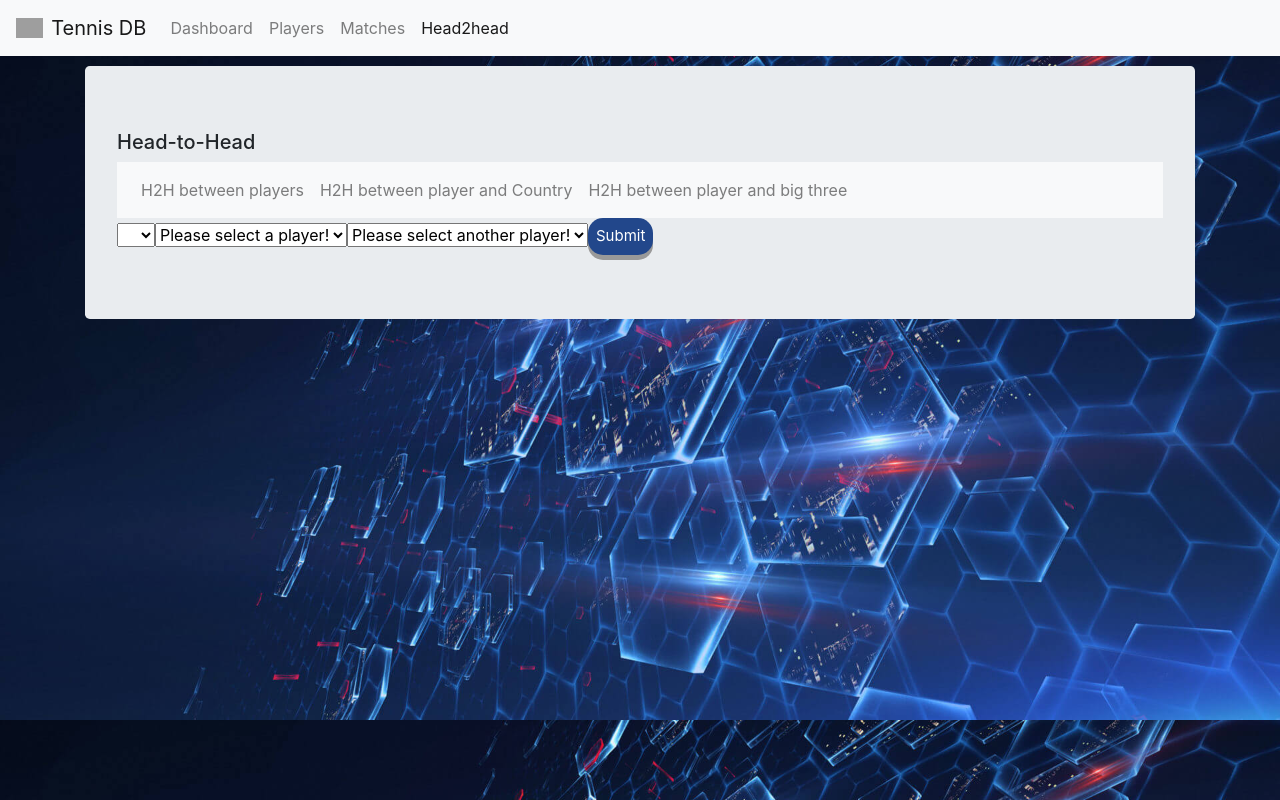
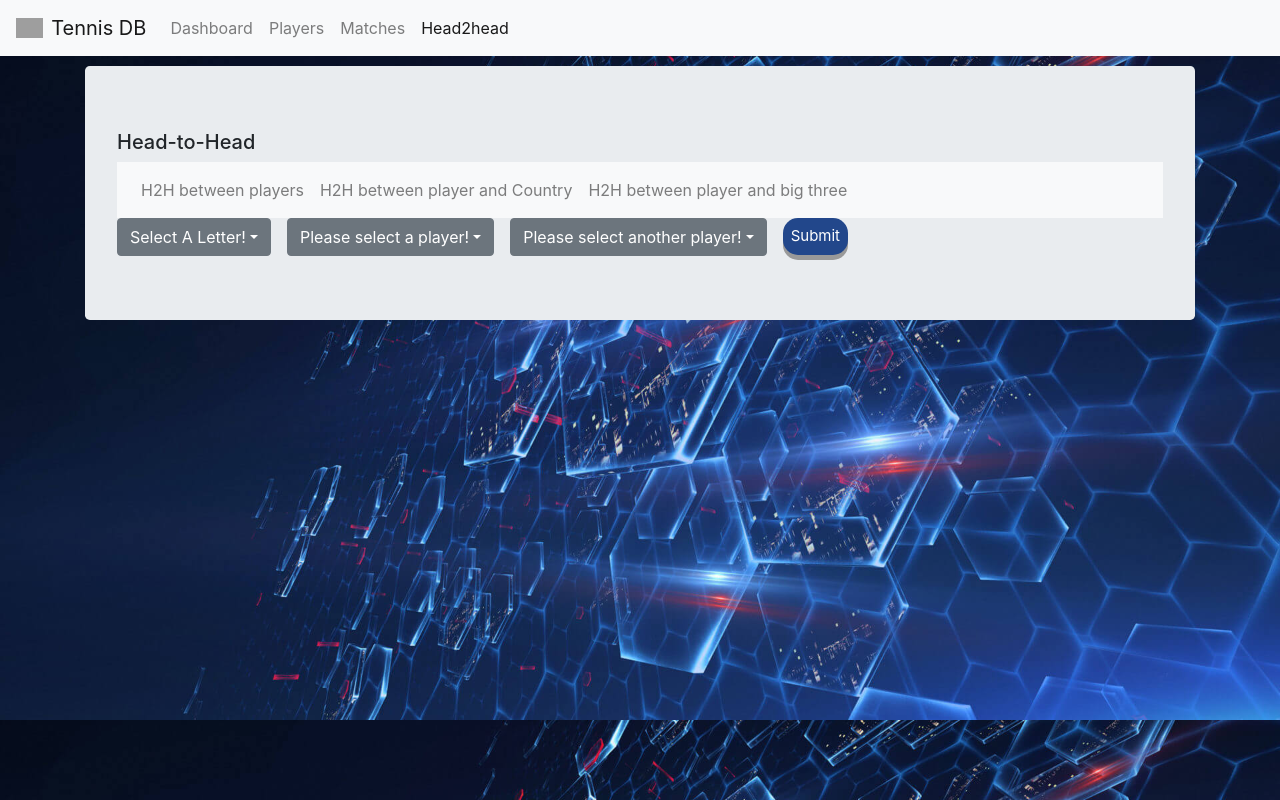
Before and after one commit to krystaljinluma/tennisDB, a React (Create React App) app in the folder client/: page /Head2head in a window 1280 px wide. Built offline with nearby package versions, Linux system fonts and the light colour scheme; grey boxes are pictures that could not be loaded; what google-maps-react would draw is missing.

Commit message:
Change the option list style to bootstrap ones

```diff
--- a/client/src/components/BigThree.js
+++ b/client/src/components/BigThree.js
@@ -4,6 +4,9 @@ import Head2headRow from './Head2headRow';
 import PageNavbar2 from './PageNavbar2';
 import '../style/Head2head.css';
 import 'bootstrap/dist/css/bootstrap.min.css';
+import ButtonGroup from 'react-bootstrap/ButtonGroup'
+import DropdownButton from 'react-bootstrap/DropdownButton'
+import { Dropdown, Button, Row, Col, Container} from 'react-bootstrap';
 
 export default class BigThree extends React.Component {
 	constructor(props) {
@@ -29,9 +32,7 @@ export default class BigThree extends React.Component {
 		let listOfLetter = [];
 		for(var j = 0;j<26;j++){
 			listOfLetter.push(
-			<option key={j} value={this.state.letterList[j]}>
-				{this.state.letterList[j]}
-			</option>);
+				<Dropdown.Item onClick={this.handleChange2}>{this.state.letterList[j]}</Dropdown.Item>);
 		}
 		this.setState({
 			optionLetterList: listOfLetter
@@ -42,15 +43,15 @@ export default class BigThree extends React.Component {
 
 	handleChange(e) {
 		this.setState({
-			selectedDecade: e.target.value
+			selectedDecade: e.target.textContent
 		});
 	}
 
 	handleChange2(e){
 		this.setState({
-			selectLetter: e.target.value
+			selectLetter: e.target.textContent
 		});
-		var letter =  e.target.value;
+		var letter =  e.target.textContent;
 		fetch(`http://localhost:8081/players2/${letter}`,
 		{
 		  method: 'GET' // The type of HTTP request.
@@ -66,9 +67,7 @@ export default class BigThree extends React.Component {
 		  // Map each genreObj in genreList to an HTML element:
 		  // A button which triggers the showMovies function for each genre.
 		  let decadeDivs = decadelist.map((eachdecade, i) =>
-		  <option key={i} value={eachdecade.name}>
-			  {eachdecade.name}
-		  </option>
+		  <Dropdown.Item onClick={this.handleChange}>{eachdecade.name}</Dropdown.Item>
 		   );
 		   console.log(decadeDivs);
 
@@ -104,12 +103,12 @@ export default class BigThree extends React.Component {
 		  console.log(err);
 		}).then(bestGenre => {
 			console.log(bestGenre);
-			let genrelist = bestGenre.map((eachGenre,i)=>
-
-			<Head2headRow tournament={eachGenre.tournament}
-			name = {eachGenre.name+"("+eachGenre.winner+")"} date = {eachGenre.match_date.substring(0,10)} round = {eachGenre.round}
-			match_id = {eachGenre.match_id}/>
-			);
+			var genrelist = [];
+			for (var i = 0;i<bestGenre.length;i=i+2){
+				genrelist.push(<Head2headRow tournament={bestGenre[i].tournament}
+					name = {bestGenre[i].name+"/"+bestGenre[i+1].name} date = {bestGenre[i].match_date.substring(0,10)} round = {bestGenre[i].round}
+					match_id = {bestGenre[i].match_id}/>);
+			}
 			var templist = [];
 			templist.push(
 			<div className="movies-container">
@@ -147,17 +146,12 @@ export default class BigThree extends React.Component {
 					<PageNavbar2 active="bigThree" />
 			        <div className="years-container">
 			          <div className="dropdown-container">
-					  <select value={this.state.selectLetter} onChange={this.handleChange2} className="dropdown" id="decadesDropdown">
-						<option key={-1} value={"null_value"}>
-		  				</option>
-							{this.state.optionLetterList}
-			            </select>
-			            <select value={this.state.selectedDecade} onChange={this.handleChange} className="dropdown" id="decadesDropdown">
-						<option key={-1} value={"null_value"}>
-							Please select a player name
-		  				</option>
-							{this.state.decades}
-			            </select>
+					  <DropdownButton as={ButtonGroup} style={{marginRight: "1em"}}  title = "Select A Letter!" variant="secondary" id="letterDropdown">
+								{this.state.optionLetterList}
+					</DropdownButton>
+					<DropdownButton as={ButtonGroup} style={{marginRight: "1em"}}  title = "Please select a player!" variant="secondary" id="play1Dropdown">
+								{this.state.decades}
+					</DropdownButton>
 			            <button className="submit-btn" id="decadesSubmitBtn" onClick={this.submitDecade}>Submit</button>
 			          </div>
 					  {this.state.genres}
--- a/client/src/components/Country.js
+++ b/client/src/components/Country.js
@@ -4,6 +4,9 @@ import PageNavbar2 from './PageNavbar2';
 import Head2headRow from './Head2headRow';
 import '../style/Head2head.css';
 import 'bootstrap/dist/css/bootstrap.min.css';
+import ButtonGroup from 'react-bootstrap/ButtonGroup'
+import DropdownButton from 'react-bootstrap/DropdownButton'
+import { Dropdown, Button, Row, Col, Container} from 'react-bootstrap';
 
 export default class Country extends React.Component {
 	constructor(props) {
@@ -32,9 +35,7 @@ export default class Country extends React.Component {
 		let listOfLetter = [];
 		for(var j = 0;j<26;j++){
 			listOfLetter.push(
-			<option key={j} value={this.state.letterList[j]}>
-				{this.state.letterList[j]}
-			</option>);
+				<Dropdown.Item onClick={this.handleChange}>{this.state.letterList[j]}</Dropdown.Item>);
 		}
 		this.setState({
 			optionLetterList: listOfLetter
@@ -45,9 +46,9 @@ export default class Country extends React.Component {
 
 	handleChange(e) {
 		this.setState({
-			selectLetter: e.target.value
+			selectLetter: e.target.textContent
 		});
-		var letter =  e.target.value;
+		var letter =  e.target.textContent;
 		fetch(`http://localhost:8081/players2/${letter}`,
 		{
 		  method: 'GET' // The type of HTTP request.
@@ -63,9 +64,7 @@ export default class Country extends React.Component {
 		  // Map each genreObj in genreList to an HTML element:
 		  // A button which triggers the showMovies function for each genre.
 		  let decadeDivs = decadelist.map((eachdecade, i) =>
-		  <option key={i} value={eachdecade.name}>
-			  {eachdecade.name}
-		  </option>
+<Dropdown.Item onClick={this.submitDecade}>{eachdecade.name}</Dropdown.Item>
 		   );
 		   console.log(decadeDivs);
 
@@ -82,9 +81,9 @@ export default class Country extends React.Component {
 	}
 
 	handleChange2(e) {
-		console.log(e.target.value);
+		console.log(e.target.textContent);
 		this.setState({
-			selectedGenre: e.target.value
+			selectedGenre: e.target.textContent
 		});
 	}
 
@@ -110,12 +109,12 @@ export default class Country extends React.Component {
 		  console.log(err);
 		}).then(bestGenre => {
 			console.log(bestGenre);
-			let genrelist = bestGenre.map((eachGenre,i)=>
-
-			<Head2headRow tournament={eachGenre.tournament}
-			name = {eachGenre.name+"("+eachGenre.winner+")"} date = {eachGenre.match_date.substring(0,10)} round = {eachGenre.round}
-			match_id = {eachGenre.match_id}/>
-			);
+			var genrelist = [];
+			for (var i = 0;i<bestGenre.length;i=i+2){
+				genrelist.push(<Head2headRow tournament={bestGenre[i].tournament}
+					name = {bestGenre[i].name+"/"+bestGenre[i+1].name} date = {bestGenre[i].match_date.substring(0,10)} round = {bestGenre[i].round}
+					match_id = {bestGenre[i].match_id}/>);
+			}
 			var templist = [];
 			templist.push(
 			<div className="movies-container">
@@ -123,7 +122,7 @@ export default class Country extends React.Component {
 			  <div className="header"><strong>date</strong></div>
 				<div className="header"><strong>tournament</strong></div>
 				<div className="header"><strong>round</strong></div>
-				<div className="header"><strong>name(win or not)</strong></div>
+				<div className="header"><strong>winner/loser</strong></div>
 			  </div>
 			  <div className="movies-container" id="results">
 				{genrelist}
@@ -143,11 +142,11 @@ export default class Country extends React.Component {
 
 	/* ---- Q3b (Best Genres) ---- */
 	submitDecade(e) {
-		console.log(e.target.value);
+		console.log(e.target.textContent);
 		this.setState({
-			selectedDecade: e.target.value
+			selectedDecade: e.target.textContent
 		});
-		var selected =  e.target.value;
+		var selected =  e.target.textContent;
 		console.log('current state is '+selected);
 		fetch(`http://localhost:8081/country/${selected}`,
 		{
@@ -171,9 +170,7 @@ export default class Country extends React.Component {
 		//   );
 
 		  let newOptionList = bestGenre.map((eachGenre, j) =>
-		  <option key={j} value={eachGenre.country}>
-			  {eachGenre.country}
-		  </option>
+		  <Dropdown.Item onClick={this.handleChange2}>{eachGenre.country}</Dropdown.Item>
 		   );
 
 		//   console.log(genrelist);
@@ -202,23 +199,15 @@ export default class Country extends React.Component {
 					<PageNavbar2 active="head2head" />
 			        <div className="years-container">
 			          <div className="dropdown-container">
-					  <select value={this.state.selectLetter} onChange={this.handleChange} className="dropdown" id="decadesDropdown">
-						<option key={-1} value={"null_value"}>
-		  				</option>
-							{this.state.optionLetterList}
-			            </select>
-			            <select value={this.state.selectedDecade} onChange={this.submitDecade} className="dropdown" id="decadesDropdown">
-						<option key={-1} value={"null_value"}>
-						Please select a player!
-		  				</option>
-							{this.state.decades}
-			            </select>
-						<select value={this.state.selectedGenre} onChange={this.handleChange2} className="dropdown" id="decadesDropdown2">
-						<option key={-1} value={"null_value"}>
-							Please select a country!
-		  				</option>
-						  {this.state.genereSelectList}
-			            </select>
+					  <DropdownButton as={ButtonGroup} style={{marginRight: "1em"}}  title = "Select A Letter!" variant="secondary" id="letterDropdown">
+								{this.state.optionLetterList}
+					</DropdownButton>
+					<DropdownButton as={ButtonGroup} style={{marginRight: "1em"}}  title = "Please select a player!" variant="secondary" id="play1Dropdown">
+								{this.state.decades}
+					</DropdownButton>
+					<DropdownButton as={ButtonGroup} style={{marginRight: "1em"}}  title = "Please select a country!" variant="secondary" id="play2Dropdown">
+								{this.state.genereSelectList}
+					</DropdownButton>
 						<button className="submit-btn" id="genreSubmitBtn" onClick={this.submitGenre}>Submit</button>
 					  </div>
 			        </div>
--- a/client/src/components/Head2head.js
+++ b/client/src/components/Head2head.js
@@ -4,6 +4,9 @@ import PageNavbar2 from './PageNavbar2';
 import Head2headRow from './Head2headRow';
 import '../style/Head2head.css';
 import 'bootstrap/dist/css/bootstrap.min.css';
+import ButtonGroup from 'react-bootstrap/ButtonGroup'
+import DropdownButton from 'react-bootstrap/DropdownButton'
+import { Dropdown, Button, Row, Col, Container} from 'react-bootstrap';
 
 export default class Head2head extends React.Component {
 	constructor(props) {
@@ -32,9 +35,7 @@ export default class Head2head extends React.Component {
 		let listOfLetter = [];
 		for(var j = 0;j<26;j++){
 			listOfLetter.push(
-			<option key={j} value={this.state.letterList[j]}>
-				{this.state.letterList[j]}
-			</option>);
+				<Dropdown.Item onClick={this.handleChange}>{this.state.letterList[j]}</Dropdown.Item>);
 		}
 		this.setState({
 			optionLetterList: listOfLetter
@@ -45,9 +46,9 @@ export default class Head2head extends React.Component {
 
 	handleChange(e) {
 		this.setState({
-			selectLetter: e.target.value
+			selectLetter: e.target.textContent
 		});
-		var letter =  e.target.value;
+		var letter =  e.target.textContent;
 		fetch(`http://localhost:8081/players2/${letter}`,
 		{
 		  method: 'GET' // The type of HTTP request.
@@ -63,9 +64,7 @@ export default class Head2head extends React.Component {
 		  // Map each genreObj in genreList to an HTML element:
 		  // A button which triggers the showMovies function for each genre.
 		  let decadeDivs = decadelist.map((eachdecade, i) =>
-		  <option key={i} value={eachdecade.name}>
-			  {eachdecade.name}
-		  </option>
+		  <Dropdown.Item onClick={this.submitDecade}>{eachdecade.name}</Dropdown.Item>
 		   );
 		   console.log(decadeDivs);
 
@@ -82,9 +81,9 @@ export default class Head2head extends React.Component {
 	}
 
 	handleChange2(e) {
-		console.log(e.target.value);
+		console.log(e.target.textContent);
 		this.setState({
-			selectedGenre: e.target.value
+			selectedGenre: e.target.textContent
 		});
 	}
 
@@ -142,11 +141,11 @@ export default class Head2head extends React.Component {
 
 	/* ---- Q3b (Best Genres) ---- */
 	submitDecade(e) {
-		console.log(e.target.value);
+		console.log(e.target.textContent);
 		this.setState({
-			selectedDecade: e.target.value
+			selectedDecade: e.target.textContent
 		});
-		var selected =  e.target.value;
+		var selected =  e.target.textContent;
 		console.log('current state is '+selected);
 		fetch(`http://localhost:8081/spePlayer/${selected}`,
 		{
@@ -170,9 +169,7 @@ export default class Head2head extends React.Component {
 		//   );
 
 		  let newOptionList = bestGenre.map((eachGenre, j) =>
-		  <option key={j} value={eachGenre.name}>
-			  {eachGenre.name}
-		  </option>
+<Dropdown.Item onClick={this.handleChange2}>{eachGenre.name}</Dropdown.Item>
 		   );
 
 		//   console.log(genrelist);
@@ -201,24 +198,15 @@ export default class Head2head extends React.Component {
 					<PageNavbar2 active="head2head" />
 			        <div className="years-container">
 			          <div className="dropdown-container">
-					  {this.state.testMap}
-					  <select value={this.state.selectLetter} onChange={this.handleChange} className="dropdown" id="decadesDropdown">
-						<option key={-1} value={"null_value"}>
-		  				</option>
-							{this.state.optionLetterList}
-			            </select>
-			            <select value={this.state.selectedDecade} onChange={this.submitDecade} className="dropdown" id="decadesDropdown">
-						<option key={-1} value={"null_value"}>
-						Please select a player!
-		  				</option>
-							{this.state.decades}
-			            </select>
-						<select value={this.state.selectedGenre} onChange={this.handleChange2} className="dropdown" id="decadesDropdown2">
-						<option key={-1} value={"null_value"}>
-							Please select another player!
-		  				</option>
-						  {this.state.genereSelectList}
-			            </select>
+					  <DropdownButton as={ButtonGroup} style={{marginRight: "1em"}}  title = "Select A Letter!" variant="secondary" id="letterDropdown">
+								{this.state.optionLetterList}
+					</DropdownButton>
+					<DropdownButton as={ButtonGroup} style={{marginRight: "1em"}}  title = "Please select a player!" variant="secondary" id="play1Dropdown">
+								{this.state.decades}
+					</DropdownButton>
+					<DropdownButton as={ButtonGroup} style={{marginRight: "1em"}}  title = "Please select another player!" variant="secondary" id="play2Dropdown">
+								{this.state.genereSelectList}
+					</DropdownButton>
 						<button className="submit-btn" id="genreSubmitBtn" onClick={this.submitGenre}>Submit</button>
 					  </div>
 			        </div>
```
